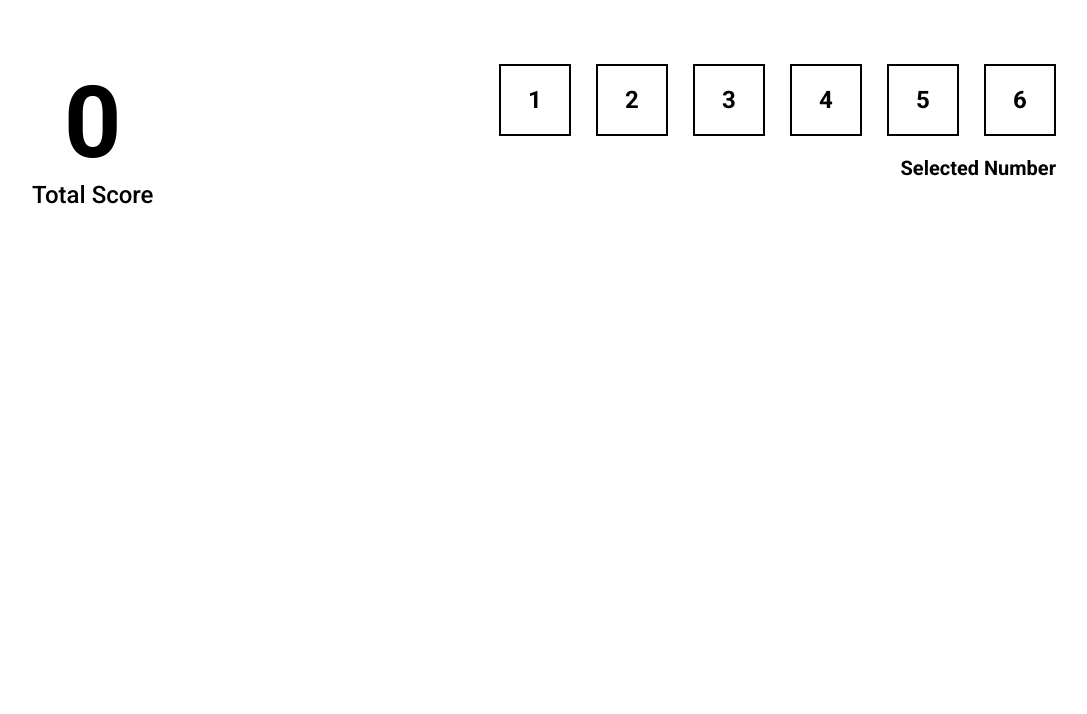
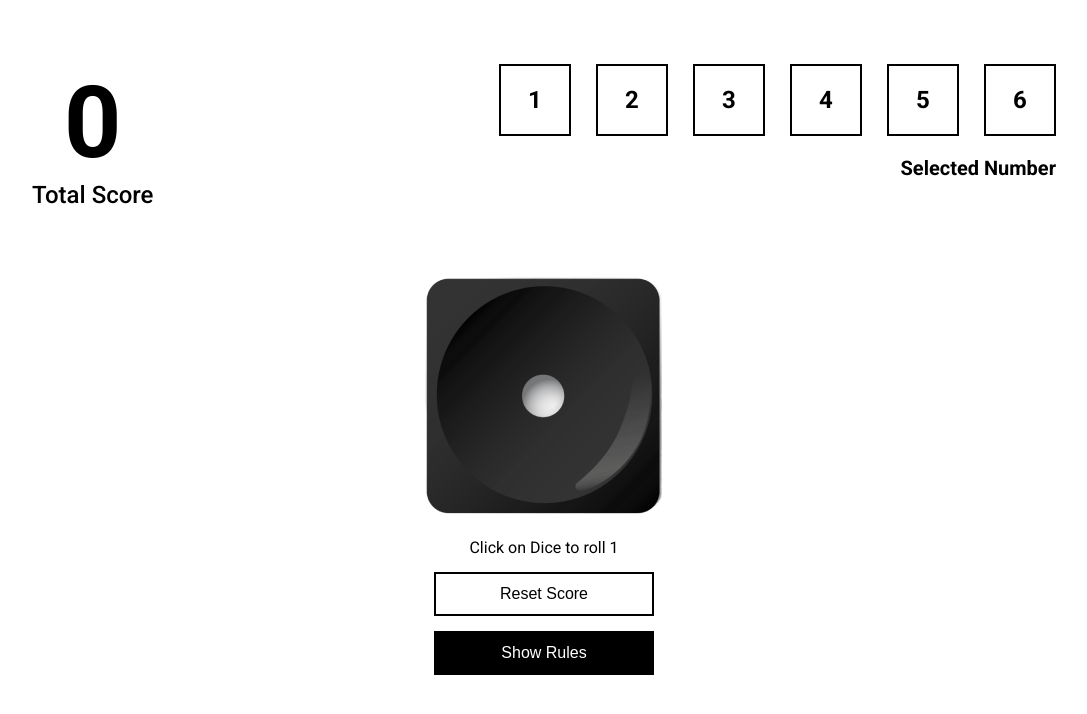
Before and after one commit to prabinthapa10/Dice-Game, a React (Vite) app: page / in a window 1280 px wide. Shown: the top 714 px of the page, without its empty margins (96-1183 px from the left). Built offline with nearby package versions, Linux system fonts and the light colour scheme; a web font is replaced by a local one.

Commit message:
dice change onclick

```diff
--- a/src/components/GamePlay/GamePlay.jsx
+++ b/src/components/GamePlay/GamePlay.jsx
@@ -24,6 +24,9 @@ export default function GamePlay({
           setSelectedNumber={setSelectedNumber}
         />
       </div>
+      <div className={styles.content}>
+        <RollDice />
+      </div>
     </div>
   );
 }
--- /dev/null
+++ b/src/components/RollDice/RollDice.jsx
@@ -0,0 +1,30 @@
+import React, { useState } from "react";
+import styles from "./RollDice.module.css";
+import Button from "../Button/Button.jsx";
+
+export default function RollDice() {
+  const [currentDice, setCurrentDice] = useState(1);
+  function generateRandomNumber(min, max) {
+    return Math.floor(Math.random() * (max - min) + min);
+  }
+
+  function rollDice() {
+    const randomNumber = generateRandomNumber(1, 7);
+    setCurrentDice(randomNumber);
+  }
+
+  return (
+    <div>
+      <div className={styles.container}>
+        <img
+          onClick={rollDice}
+          src={`/images/Dice/dice_${currentDice}.png`}
+          alt="dice"
+        />
+        <p>Click on Dice to roll {currentDice}</p>
+        <Button text="Reset Score" />
+        <Button text="Show Rules" isBlackBg={true} />
+      </div>
+    </div>
+  );
+}
--- /dev/null
+++ b/src/components/RollDice/RollDice.module.css
@@ -0,0 +1,9 @@
+.container {
+  display: flex;
+  flex-direction: column;
+  align-items: center;
+  gap: 15px;
+}
+img {
+  width: 250px;
+}
```
